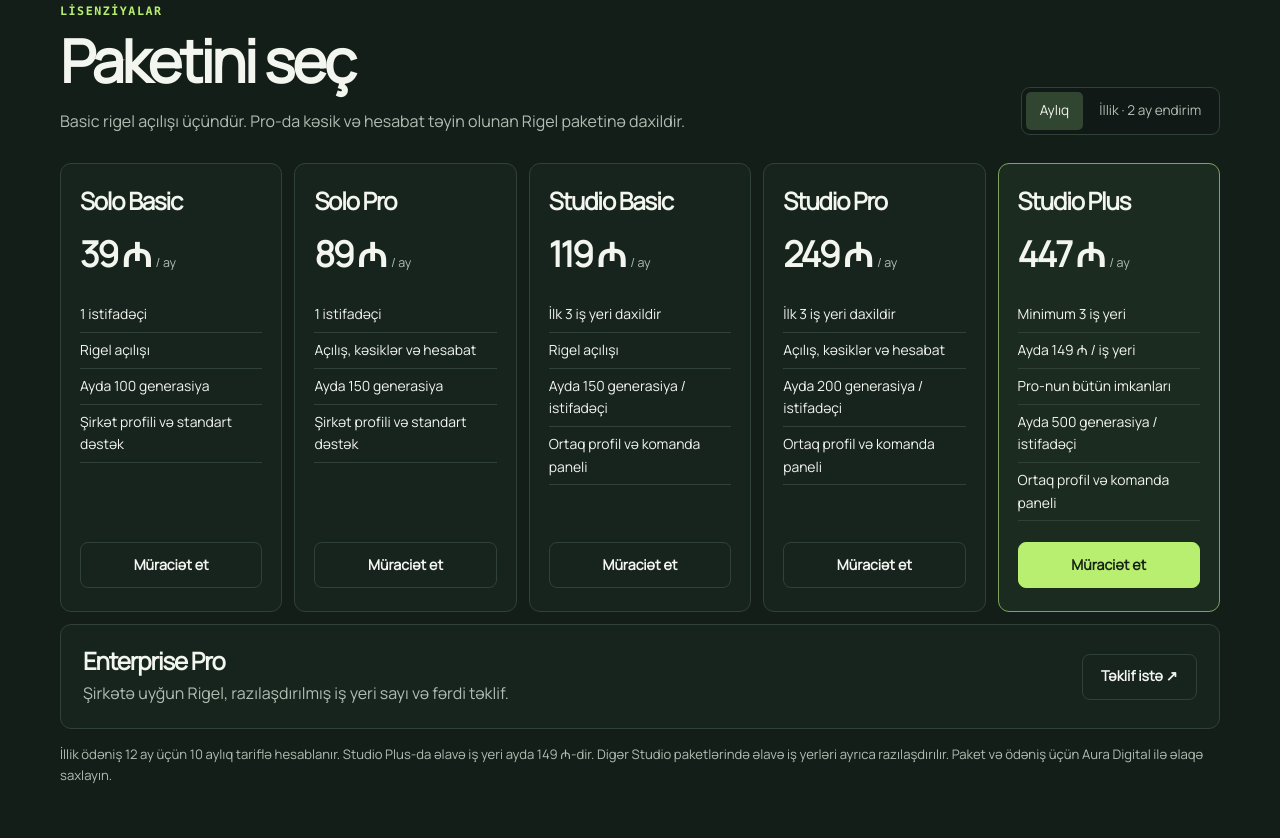
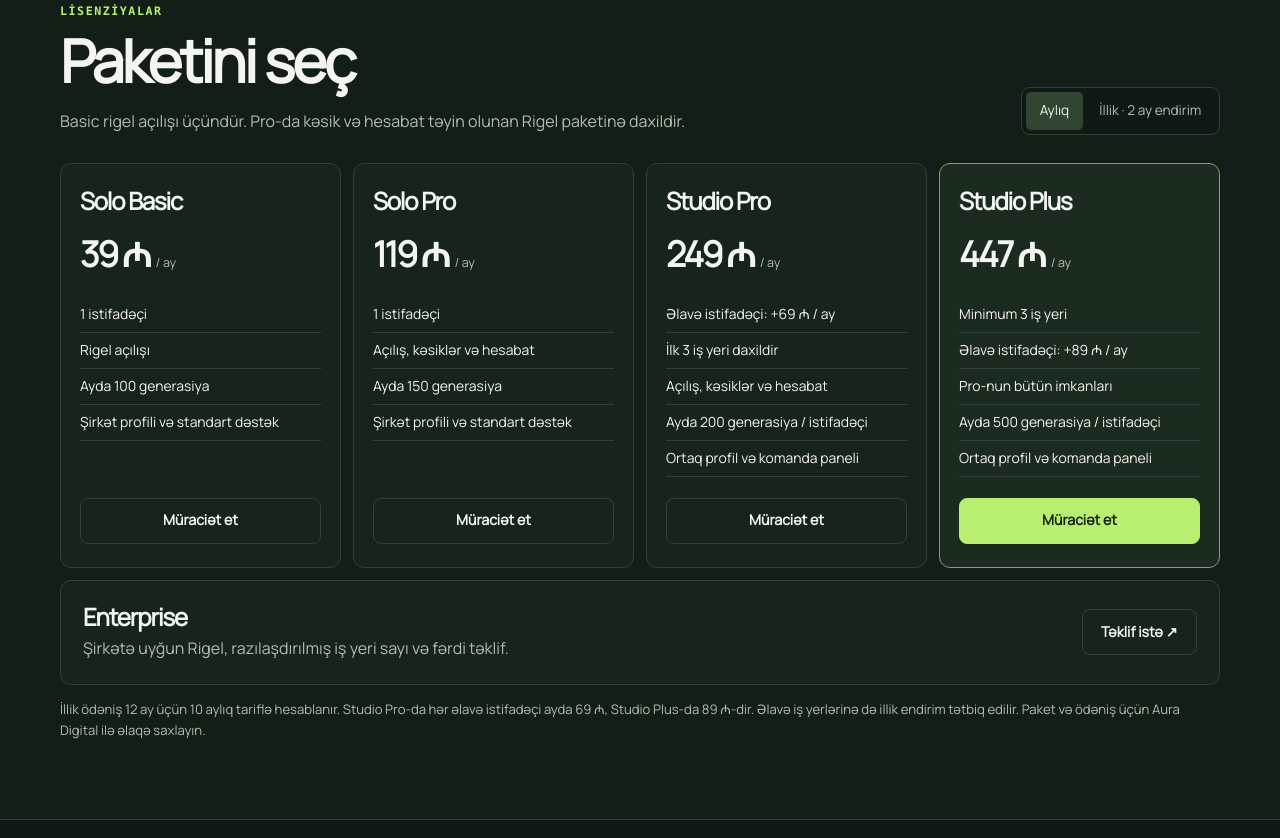
Before and after one commit to Cadaura/aura-studio-web, a plain HTML site: page index.html in a window 1280 px wide. Shown: the part 1322-2160 px from the top of the page. Drawn offline with Linux system fonts and the light colour scheme.

Commit message:
Release Aura Studio 1.2.0 with new dashboard and packages

```diff
--- a/index.html
+++ b/index.html
@@ -13,7 +13,7 @@
 header{background:#101915;border-bottom:1px solid var(--line)}.bar{min-height:75px;display:flex;align-items:center;justify-content:space-between;gap:1rem}.brand{display:inline-flex;align-items:center;gap:11px;font-weight:700;font-size:1.23rem;letter-spacing:-.04em}.brand small{color:var(--muted);font-size:.7em;font-weight:400;letter-spacing:0}.mark{display:grid;place-items:center;width:35px;height:35px;border:1px solid #52654c;border-radius:8px;background:#243524;color:var(--lime);font:700 1.1rem Segoe UI,sans-serif}nav{display:flex;gap:1.5rem;color:var(--muted);font-size:.9rem}nav a:hover{color:var(--ink)}
 .hero{padding:clamp(58px,8vw,115px) 0 70px;background:radial-gradient(ellipse at 82% 15%,#23382b 0%,transparent 59%)}.hero-grid{display:grid;grid-template-columns:.86fr 1.14fr;gap:clamp(24px,5vw,70px);align-items:center}.hero h1{margin:15px 0 20px}.hero h1 span{color:var(--lime)}.hero p{max-width:440px;font-size:1.04rem}.actions{display:flex;gap:.65rem;flex-wrap:wrap;margin-top:27px}.visual{border:1px solid #43584a;border-radius:15px;background:#14241c;overflow:hidden;box-shadow:0 22px 75px #0005}.visual-head,.visual figcaption{padding:.8rem 1rem;display:flex;justify-content:space-between;gap:1rem;color:#c5d1c6;font-size:.76rem}.visual-head strong{color:var(--ink)}.visual-head span{font-family:Consolas,monospace;color:var(--lime)}.drawing{position:relative;aspect-ratio:686/427;overflow:hidden;background:#102821;border-block:1px solid #354c3d}.drawing img{position:absolute;width:198.84%;height:auto;max-width:none;left:-92.27%;top:-62.76%}.product-strip{display:flex;flex-wrap:wrap;gap:1rem 2rem;padding-top:28px;margin-top:44px;border-top:1px solid var(--line);color:#cbd5ca;font-size:.84rem}.product-strip span::before{content:"";display:inline-block;width:6px;height:6px;border-radius:50%;background:var(--lime);margin-right:.65rem;vertical-align:.14em}
 section{scroll-margin-top:1.5rem}.section{padding:78px 0;border-top:1px solid var(--line)}.section h2{margin-top:.5rem}.section-lead{margin-top:.9rem;max-width:650px}.steps{display:grid;grid-template-columns:repeat(3,1fr);gap:30px;margin-top:36px}.step{border-top:1px solid #536559;padding-top:17px}.step h3{margin:.65rem 0}.step p{font-size:.91rem;color:var(--muted)}
-.pricing{background:#131e18}.price-head{display:flex;justify-content:space-between;align-items:end;gap:1rem;flex-wrap:wrap}.switch{display:flex;padding:4px;gap:3px;border:1px solid var(--line);border-radius:9px;background:var(--bg)}.switch button{border:0;background:none;color:var(--muted);cursor:pointer;border-radius:5px;padding:.5rem .85rem;font-size:.85rem}.switch button[aria-pressed=true]{background:#304631;color:var(--ink)}.plans{display:grid;grid-template-columns:repeat(5,minmax(0,1fr));gap:12px;margin-top:28px}.plan{display:flex;flex-direction:column;padding:23px 19px;background:var(--panel);border:1px solid var(--line);border-radius:11px}.plan.featured{border-color:#7fa35d;background:#1c2b20}.plan .price{font-size:2.2rem;letter-spacing:-.06em;font-weight:700;margin:.75rem 0 .5rem}.plan .price small{font-size:.78rem;letter-spacing:0;font-weight:400;color:var(--muted)}.plan ul{list-style:none;padding:0;margin:.4rem 0 1.3rem;font-size:.87rem;flex:1}.plan li{padding:.4rem 0;border-bottom:1px solid var(--line)}.plan .btn{width:100%}.enterprise{display:flex;align-items:center;justify-content:space-between;gap:1.3rem;background:var(--panel);border:1px solid var(--line);border-radius:11px;padding:22px;margin-top:12px}.enterprise p{margin-top:.4rem}.note{font-size:.82rem;margin-top:.9rem}
+.pricing{background:#131e18}.price-head{display:flex;justify-content:space-between;align-items:end;gap:1rem;flex-wrap:wrap}.switch{display:flex;padding:4px;gap:3px;border:1px solid var(--line);border-radius:9px;background:var(--bg)}.switch button{border:0;background:none;color:var(--muted);cursor:pointer;border-radius:5px;padding:.5rem .85rem;font-size:.85rem}.switch button[aria-pressed=true]{background:#304631;color:var(--ink)}.plans{display:grid;grid-template-columns:repeat(4,minmax(0,1fr));gap:12px;margin-top:28px}.plan{display:flex;flex-direction:column;padding:23px 19px;background:var(--panel);border:1px solid var(--line);border-radius:11px}.plan.featured{border-color:#7fa35d;background:#1c2b20}.plan .price{font-size:2.2rem;letter-spacing:-.06em;font-weight:700;margin:.75rem 0 .5rem}.plan .price small{font-size:.78rem;letter-spacing:0;font-weight:400;color:var(--muted)}.plan ul{list-style:none;padding:0;margin:.4rem 0 1.3rem;font-size:.87rem;flex:1}.plan li{padding:.4rem 0;border-bottom:1px solid var(--line)}.plan .btn{width:100%}.enterprise{display:flex;align-items:center;justify-content:space-between;gap:1.3rem;background:var(--panel);border:1px solid var(--line);border-radius:11px;padding:22px;margin-top:12px}.enterprise p{margin-top:.4rem}.note{font-size:.82rem;margin-top:.9rem}
 .contact{display:grid;grid-template-columns:1fr .9fr;gap:32px;align-items:center}.contact-card{padding:22px;background:var(--panel);border:1px solid var(--line);border-radius:11px}.contact-card p{margin:.6rem 0 1rem}.contact-card .email{overflow-wrap:anywhere;color:var(--lime)}footer{border-top:1px solid var(--line);padding:25px 0;color:var(--muted);font-size:.82rem}footer .wrap{display:flex;justify-content:space-between;gap:1rem;flex-wrap:wrap}
 @media(max-width:950px){.hero-grid{grid-template-columns:1fr;gap:30px}.visual{max-width:720px}.plans{grid-template-columns:repeat(2,1fr)}}@media(max-width:620px){.wrap{width:calc(100% - 32px)}.bar{flex-wrap:wrap;padding:13px 0}.bar>.btn{display:none}nav{gap:1rem;flex-wrap:wrap}.hero{padding:50px 0 42px}.section{padding:48px 0}.steps,.plans,.contact{grid-template-columns:1fr}.steps{gap:20px}.enterprise{align-items:flex-start;flex-direction:column}.visual-head,.visual figcaption{font-size:.69rem}.product-strip{gap:.65rem 1rem;margin-top:28px}}
 @media(prefers-reduced-motion:reduce){html{scroll-behavior:auto}}
@@ -45,18 +45,17 @@ section{scroll-margin-top:1.5rem}.section{padding:78px 0;border-top:1px solid va
 <div class="switch" role="group" aria-label="Ödəniş dövrü"><button type="button" data-period="month" aria-pressed="true">Aylıq</button><button type="button" data-period="year" aria-pressed="false">İllik · 2 ay endirim</button></div></div>
 <div class="plans">
 <article class="plan"><h3>Solo Basic</h3><div class="price" data-price="39">39 ₼ <small>/ ay</small></div><ul><li>1 istifadəçi</li><li>Rigel açılışı</li><li>Ayda 100 generasiya</li><li>Şirkət profili və standart dəstək</li></ul><a class="btn" href="mailto:bextiyar@proton.me?subject=Solo%20Basic">Müraciət et</a></article>
-<article class="plan"><h3>Solo Pro</h3><div class="price" data-price="89">89 ₼ <small>/ ay</small></div><ul><li>1 istifadəçi</li><li>Açılış, kəsiklər və hesabat</li><li>Ayda 150 generasiya</li><li>Şirkət profili və standart dəstək</li></ul><a class="btn" href="mailto:bextiyar@proton.me?subject=Solo%20Pro">Müraciət et</a></article>
-<article class="plan"><h3>Studio Basic</h3><div class="price" data-price="119">119 ₼ <small>/ ay</small></div><ul><li>İlk 3 iş yeri daxildir</li><li>Rigel açılışı</li><li>Ayda 150 generasiya / istifadəçi</li><li>Ortaq profil və komanda paneli</li></ul><a class="btn" href="mailto:bextiyar@proton.me?subject=Studio%20Basic">Müraciət et</a></article>
-<article class="plan"><h3>Studio Pro</h3><div class="price" data-price="249">249 ₼ <small>/ ay</small></div><ul><li>İlk 3 iş yeri daxildir</li><li>Açılış, kəsiklər və hesabat</li><li>Ayda 200 generasiya / istifadəçi</li><li>Ortaq profil və komanda paneli</li></ul><a class="btn" href="mailto:bextiyar@proton.me?subject=Studio%20Pro">Müraciət et</a></article>
-<article class="plan featured"><h3>Studio Plus</h3><div class="price" data-price="447">447 ₼ <small>/ ay</small></div><ul><li>Minimum 3 iş yeri</li><li>Ayda 149 ₼ / iş yeri</li><li>Pro-nun bütün imkanları</li><li>Ayda 500 generasiya / istifadəçi</li><li>Ortaq profil və komanda paneli</li></ul><a class="btn primary" href="mailto:bextiyar@proton.me?subject=Studio%20Plus">Müraciət et</a></article>
+<article class="plan"><h3>Solo Pro</h3><div class="price" data-price="119">119 ₼ <small>/ ay</small></div><ul><li>1 istifadəçi</li><li>Açılış, kəsiklər və hesabat</li><li>Ayda 150 generasiya</li><li>Şirkət profili və standart dəstək</li></ul><a class="btn" href="mailto:bextiyar@proton.me?subject=Solo%20Pro">Müraciət et</a></article>
+<article class="plan"><h3>Studio Pro</h3><div class="price" data-price="249">249 ₼ <small>/ ay</small></div><ul><li>Əlavə istifadəçi: +69 ₼ / ay</li><li>İlk 3 iş yeri daxildir</li><li>Açılış, kəsiklər və hesabat</li><li>Ayda 200 generasiya / istifadəçi</li><li>Ortaq profil və komanda paneli</li></ul><a class="btn" href="mailto:bextiyar@proton.me?subject=Studio%20Pro">Müraciət et</a></article>
+<article class="plan featured"><h3>Studio Plus</h3><div class="price" data-price="447">447 ₼ <small>/ ay</small></div><ul><li>Minimum 3 iş yeri</li><li>Əlavə istifadəçi: +89 ₼ / ay</li><li>Pro-nun bütün imkanları</li><li>Ayda 500 generasiya / istifadəçi</li><li>Ortaq profil və komanda paneli</li></ul><a class="btn primary" href="mailto:bextiyar@proton.me?subject=Studio%20Plus">Müraciət et</a></article>
 </div>
-<div class="enterprise"><div><h3>Enterprise Pro</h3><p class="muted">Şirkətə uyğun Rigel, razılaşdırılmış iş yeri sayı və fərdi təklif.</p></div><a class="btn" href="mailto:bextiyar@proton.me?subject=Enterprise%20Pro">Təklif istə ↗</a></div>
-<p class="note muted">İllik ödəniş 12 ay üçün 10 aylıq tariflə hesablanır. Studio Plus-da əlavə iş yeri ayda 149 ₼-dir. Digər Studio paketlərində əlavə iş yerləri ayrıca razılaşdırılır. Paket və ödəniş üçün Aura Digital ilə əlaqə saxlayın.</p>
+<div class="enterprise"><div><h3>Enterprise</h3><p class="muted">Şirkətə uyğun Rigel, razılaşdırılmış iş yeri sayı və fərdi təklif.</p></div><a class="btn" href="mailto:bextiyar@proton.me?subject=Enterprise">Təklif istə ↗</a></div>
+<p class="note muted">İllik ödəniş 12 ay üçün 10 aylıq tariflə hesablanır. Studio Pro-da hər əlavə istifadəçi ayda 69 ₼, Studio Plus-da 89 ₼-dir. Əlavə iş yerlərinə də illik endirim tətbiq edilir. Paket və ödəniş üçün Aura Digital ilə əlaqə saxlayın.</p>
 </div></section>
 <section class="section" id="elaqe"><div class="wrap contact">
 <div><div class="label">Əlaqə</div><h2>Aura Rigel-i sına.</h2><p class="section-lead muted">Üç günlük pulsuz sınaqda 15 rigel generasiyası. Çertyojlar Aura layları və sınaq imzası ilə hazırlanır.</p>
 <div class="actions"><a class="btn primary" href="mailto:bextiyar@proton.me?subject=Aura%20Rigel%20-%203%20g%C3%BCnl%C3%BCk%20s%C4%B1naq">Sınaq üçün yaz ↗</a></div></div>
-<aside class="contact-card"><h3>Aura Digital</h3><p class="muted">Paket seçimi, şirkətə uyğun Rigel və Windows versiyası üçün bizimlə əlaqə saxla.</p><a class="email" href="mailto:bextiyar@proton.me">bextiyar@proton.me</a><div class="actions"><a class="btn" href="./downloads/AuraStudioSetup-1.0.6.exe">Aura Studio-nu endir ↗</a></div><p class="note muted">1.0.3 və sonrakı versiyalarda yeniləməni Studio-nun içindən quraşdıra bilərsiniz.</p><p class="note muted">Windows x64 · Aura Studio 1.0.6 · <a class="email" href="https://cadaura.github.io/aura-studio-web/downloads/AuraStudioSetup.exe" download>Alternativ endirmə</a></p></aside>
+<aside class="contact-card"><h3>Aura Digital</h3><p class="muted">Paket seçimi, şirkətə uyğun Rigel və Windows versiyası üçün bizimlə əlaqə saxla.</p><a class="email" href="mailto:bextiyar@proton.me">bextiyar@proton.me</a><div class="actions"><a class="btn" href="./downloads/AuraStudioSetup-1.2.0.exe">Aura Studio-nu endir ↗</a></div><p class="note muted">1.0.3 və sonrakı versiyalarda yeniləməni Studio-nun içindən quraşdıra bilərsiniz.</p><p class="note muted">Windows x64 · Aura Studio 1.2.0 · <a class="email" href="https://cadaura.github.io/aura-studio-web/downloads/AuraStudioSetup.exe" download>Alternativ endirmə</a></p></aside>
 </div></section>
 </main>
 <footer><div class="wrap"><span>© 2026 Aura Digital</span><a href="#baslangic">Yuxarı qalx ↑</a></div></footer>
```
Also changed, not shown: updates/studio.json (+1 -1 lines), 2 other files.
